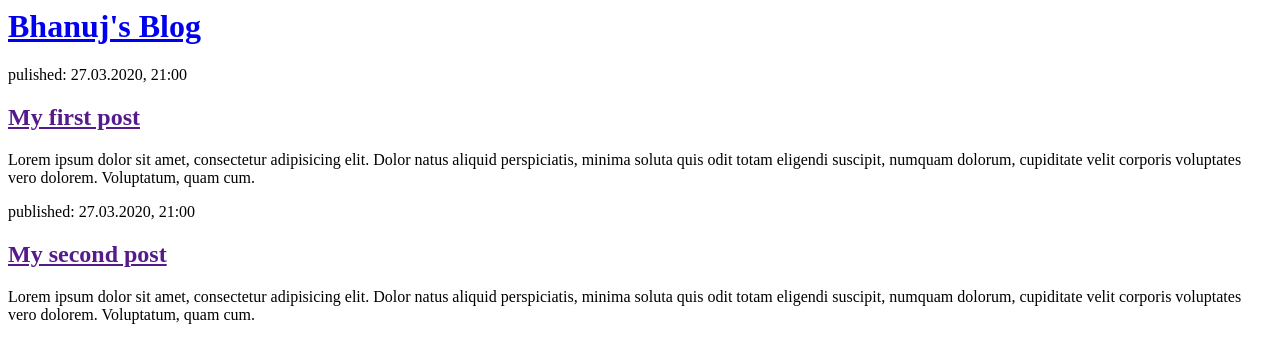
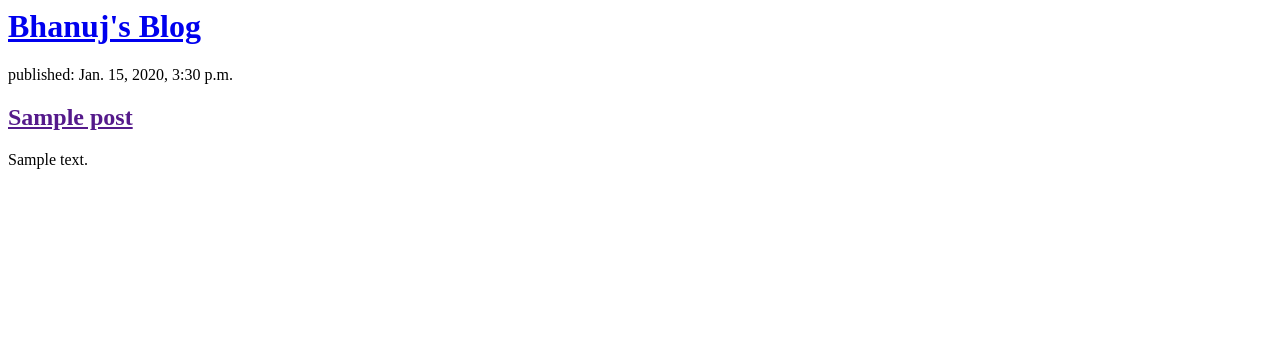
Before and after one commit to bhanujggandhi/blog-site, a Django app: page / in a window 1280 px wide. Shown: the top 363 px of the page. Run offline with Django 3.2, Linux system fonts and the light colour scheme; tables that the repository leaves empty hold one stand-in row (values such as "Sample post").

Commit message:
Modified templates to display posts from database

```diff
--- a/blog/templates/blog/post_list.html
+++ b/blog/templates/blog/post_list.html
@@ -7,16 +7,13 @@
             <h1><a href="/">Bhanuj's Blog</a></h1>
         </div>
 
-        <div>
-            <p>pulished: 27.03.2020, 21:00</p>
-            <h2><a href="">My first post</a></h2>
-            <p>Lorem ipsum dolor sit amet, consectetur adipisicing elit. Dolor natus aliquid perspiciatis, minima soluta quis odit totam eligendi suscipit, numquam dolorum, cupiditate velit corporis voluptates vero dolorem. Voluptatum, quam cum.</p>
-        </div>
+        {% for post in posts %}
+                <div>
+                    <p>published: {{ post.published_date }}</p>
+                    <h2><a href="">{{ post.title }}</a></h2>
+                    <p>{{ post.text|linebreaksbr }}</p>
+                </div>
+        {% endfor %}
 
-        <div>
-            <p>published: 27.03.2020, 21:00</p>
-            <h2><a href="">My second post</a></h2>
-            <p>Lorem ipsum dolor sit amet, consectetur adipisicing elit. Dolor natus aliquid perspiciatis, minima soluta quis odit totam eligendi suscipit, numquam dolorum, cupiditate velit corporis voluptates vero dolorem. Voluptatum, quam cum.</p>
-        </div>
     </body>
 </html>
--- a/blog/views.py
+++ b/blog/views.py
@@ -1,4 +1,7 @@
 from django.shortcuts import render
+from django.utils import timezone
+from .models import Post
 
 def post_list(request):
-    return render(request, 'blog/post_list.html', {})
+    posts = Post.objects.filter(published_date__lte=timezone.now()).order_by('published_date')
+    return render(request, 'blog/post_list.html', {'posts': posts})
```
Also changed, not shown: blog/urls.py (line endings or trailing spaces).
